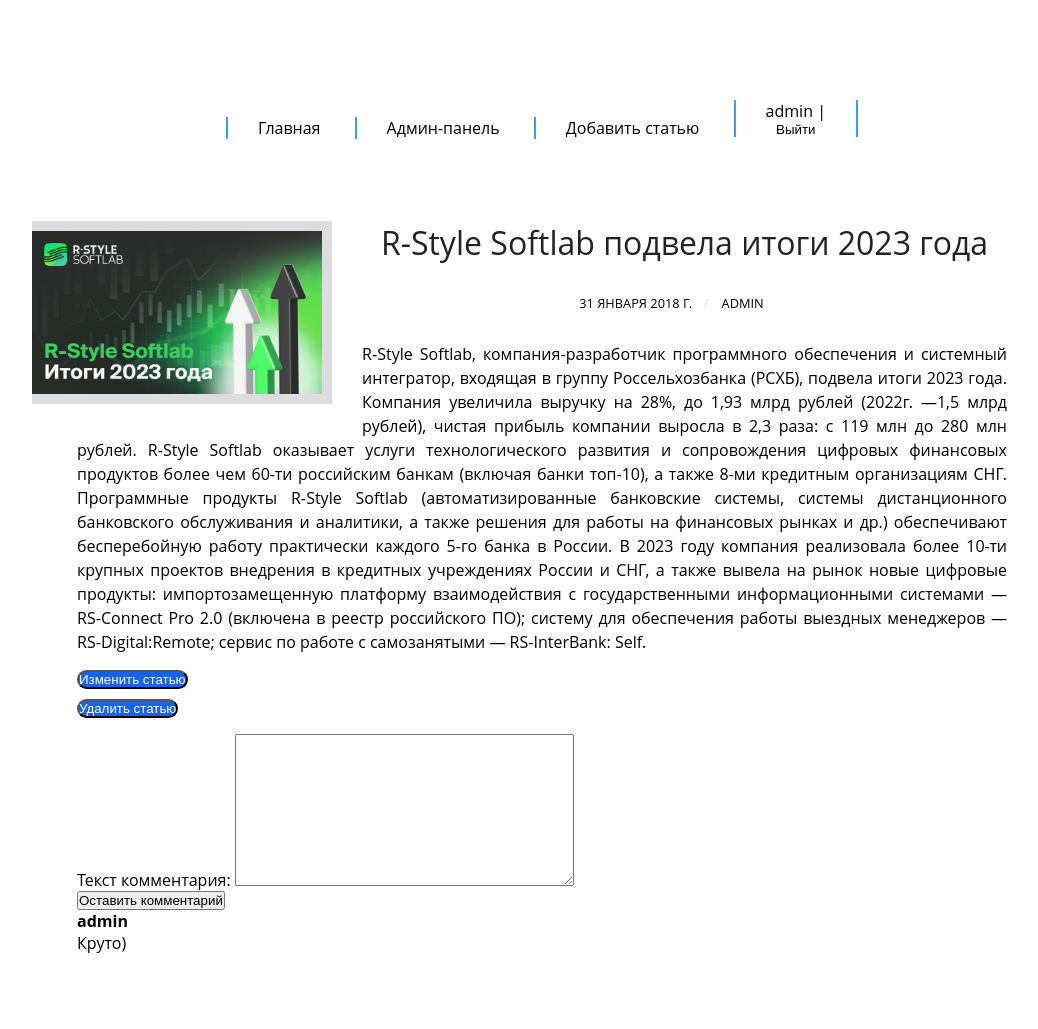
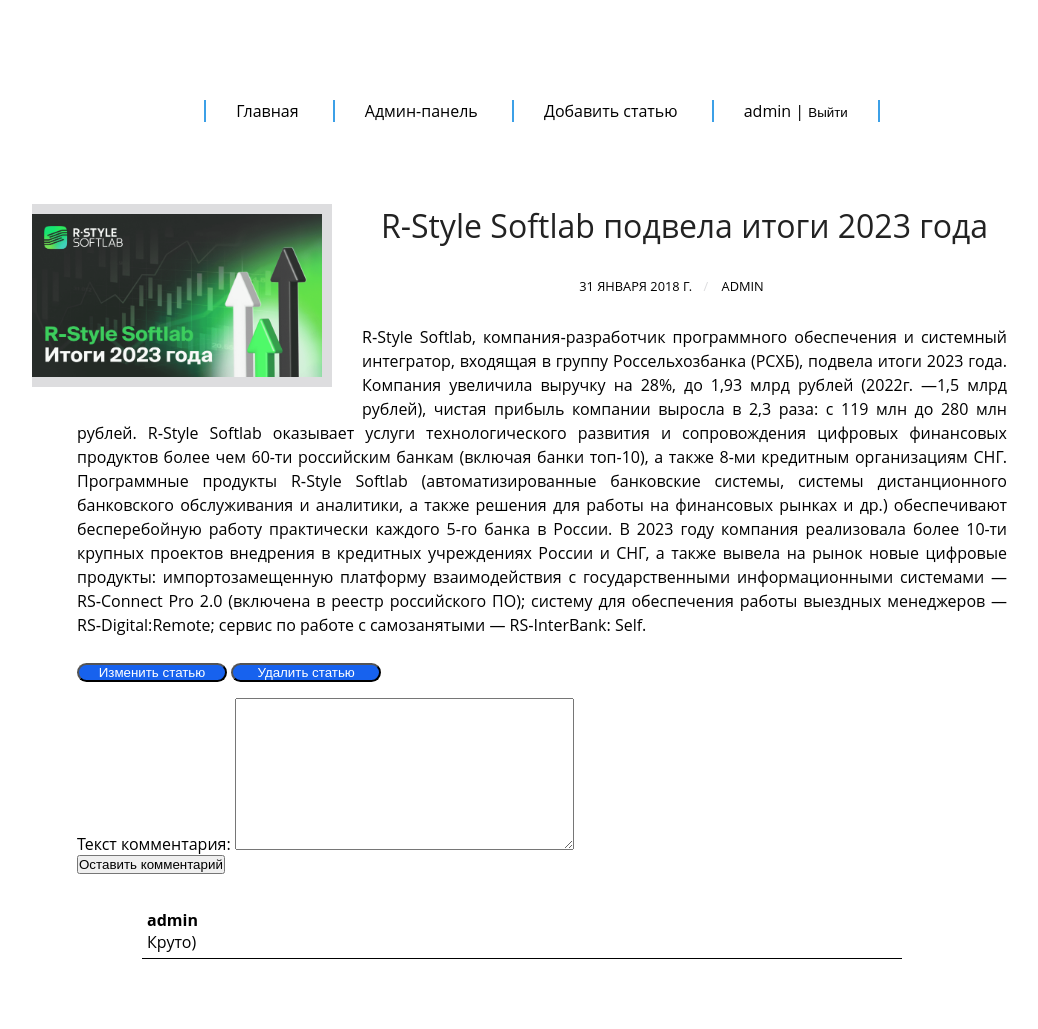
Before and after one commit to okulov99/blog_django, a Django app: page /4/ in a window 1280 px wide. Shown: the whole page, without its empty margins (98-1136 px from the left). Before the commit the page ends 953 px from the top, so only its background shows below. Run offline with Django 5.2, Linux system fonts and the light colour scheme; a user stored in the database is signed in; data comes from the database, SQL or seed files in the repository; both versions use the stored data as it was after the commit; some web fonts are replaced.

Commit message:
Мелкие улучшения

```diff
--- a/blog/main/forms.py
+++ b/blog/main/forms.py
@@ -1,8 +1,12 @@
+import datetime
 from django import forms
 from .models import Post, Comment
 
 
 class AddPostForm(forms.ModelForm):
+    this_year = datetime.date.today().year
+    date = forms.DateField(initial=datetime.date.today,
+                                 label='Дата публикации', disabled=True)
     class Meta:
         model = Post
         fields = ['title', 'content', 'date', 'img']
--- a/blog/static/css/main.css
+++ b/blog/static/css/main.css
@@ -1,6 +1,8 @@
 @import url("nav.css");
 @import url("pagination.css");
 @import url("users.css");
+@import url("comments.css")
+
 
 @font-face {
   font-family: "Open Sans";
@@ -131,8 +133,31 @@ time:after {
     text-align: justify;
 }
 
+.post-detail .btn-post-edit {
+    width: 150px;
+    display: inline-block;
+}
 
+.post-detail .btn-post-delete {
+    width: 150px;
+    display: inline-block;
+}
 
+.delete-post-form {
+    max-width: 800px;
+    margin: 0 auto;
+    margin-top: 50px;
+    text-align: center;
+}
+
+.delete-post-form input {
+    margin-top: 20px;
+    border-radius: 20px;
+    line-height: 30px;
+    width: 30%;
+    background: #1762EE;
+    color: white;
+}
 /*ФОРМА ДОБАВЛЕНИЯ ЗАПИСИ*/
 
 .add-post-form {
@@ -146,6 +171,7 @@ time:after {
 }
 
 .add-post-form input {
+    border-width: 1px;
     height: 25px;
     margin-top: 10px;
     border-radius:10px;
@@ -166,4 +192,25 @@ time:after {
     background: none;
     display: inline-block;
     position: relative;
+    width: 40%;
+    background: #1762EE;
+    color: white;
 }
+
+.submit-btn {
+    margin: 0 auto;
+}
+
+/*Комментарии*/
+.comment-wrapper {
+    max-width: 800px;
+    margin: auto;
+    border-radius: 20px;
+    padding: 20px 40px 20px 0px;
+}
+
+.comment-card {
+    border-bottom: 1px solid black;
+    margin-top: 10px;
+    padding: 5px;
+}
--- a/blog/static/css/nav.css
+++ b/blog/static/css/nav.css
@@ -47,7 +47,6 @@ nav.primary-navigation button:hover {
     color: #3ca0e7;
 }
 
-nav.primary-navigation p {
+nav.primary-navigation form {
     display: inline-block;
-    position: relative;
 }
--- a/blog/templates/main/nav.html
+++ b/blog/templates/main/nav.html
@@ -5,7 +5,7 @@
         <li><a href="{% url 'add_post' %}">Добавить статью</a></li>
         {% if user.is_authenticated %}
         <li>
-            <a href="{% url 'profile' %}">{{ user.username }}</a> |<form action="{% url 'logout' %}" method="post">
+            <a class="username-link" href="{% url 'profile' %}">{{ user.username }}</a> | <form action="{% url 'logout' %}" method="post">
             {% csrf_token %}
             <button type="submit">Выйти</button>
         </form>
--- a/blog/templates/main/post_detail.html
+++ b/blog/templates/main/post_detail.html
@@ -37,8 +37,8 @@
             <div class="comment-card">
                 <h4>{{ comment.name }}</h4>
                 <p>{{ comment.text }}</p>
+            </div>
             {% endfor %}
-            </div>
         </div>
     </div>
 
```
Also changed, not shown: blog/templates/main/post_confirm_delete.html (+12 -7 lines), blog/db.sqlite3, blog/media/image/2024/r-style.png (added).
